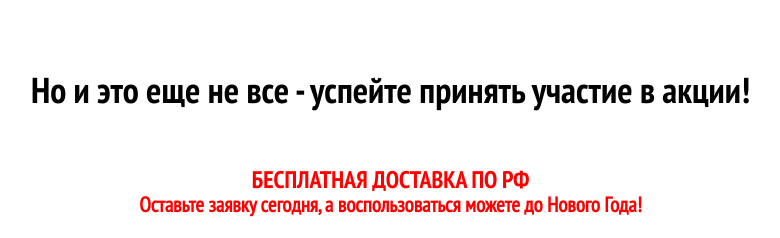
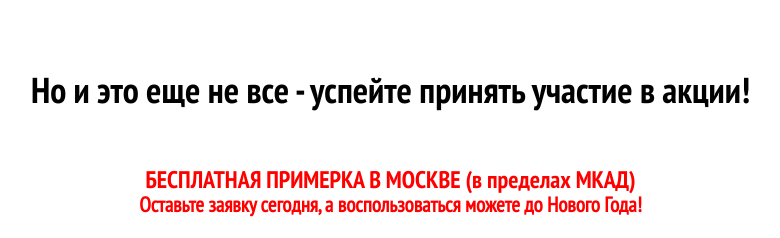
Before and after one commit to RmS-biz/valenki, a PHP site: page / in a window 1280 px wide. Shown: the part 3616-3854 px from the top of the page, without its empty margins (267-1047 px from the left). Run offline with PHP 8.4, Linux system fonts and the light colour scheme; some libraries are stand-ins or nearby versions.

Commit message:
no more free delivery (try 2)
This reverts commit 4b92e970a989df0bfdd701f3427846c5dfdd2874.

```diff
--- a/index.php
+++ b/index.php
@@ -167,7 +167,7 @@ window._fbq.push(['track', '6018637724156', {'value':'0.00','currency':'RUB'}]);
 </div>
 	<table class="lp-wrapper1">
 		<tr class="lp-block2">
-			<td colspan="2"><a href="#free" class="dotted_free">Бесплатная доставка по всей России*</a></td>
+			<td colspan="2"><a href="#free" class="dotted_free">Бесплатная примерка в Москве (в пределах МКАД)*</a></td>
 		</tr>
 		<tr class="lp-block3">
 			<td colspan="2">
@@ -364,7 +364,7 @@ window._fbq.push(['track', '6018637724156', {'value':'0.00','currency':'RUB'}]);
 			<br><br>
 			<h2>Но и это еще не все - успейте принять участие в акции!</h2>
 
-			<h3 class="alarm">БЕСПЛАТНАЯ ДОСТАВКА ПО РФ <br>
+			<h3 class="alarm">БЕСПЛАТНАЯ ПРИМЕРКА В МОСКВЕ (в пределах МКАД) <br>
 			<span>Оставьте заявку сегодня, а воспользоваться можете до Нового Года!</span></h3>
 			<div class="countbox"></div>
 			</p>
@@ -374,14 +374,14 @@ window._fbq.push(['track', '6018637724156', {'value':'0.00','currency':'RUB'}]);
 					<fieldset>
 											<input type="hidden"  name="form_name" value="Хочу бесплатную доставку">
 
-											<div class="form-title_lead">Заявка на бесплатную доставку <span>решение действительно до 1 января 2015 года!</span>
+											<div class="form-title_lead">Заявка на бесплатную примерку <span>решение действительно до 1 января 2016 года!</span>
 
 
 											</div>
 											<input type="text" class="validate" id="name01" name="name01"  placeholder="Представьтесь" title='Укажите ваше имя'>
 											<input type="text" class="validate" id="mobile01" name="mobile01"  placeholder="Контактный телефон или email" title='Укажите как с вами связаться'>
 											<textarea type="text" id="order01" name="order01" placeholder="Укажите, что вы желаете купить."></textarea>
-											<button class="send_button" onclick="yaCounter26187129.reachGoal('lead','get_price'); return true;" rel='lead2'>Хочу бесплатную доставку</button>
+											<button class="send_button" onclick="yaCounter26187129.reachGoal('lead','get_price'); return true;" rel='lead2'>Хочу бесплатную примерку</button>
 											<div class="form-text">Информация ни в коем случае
 																			не будет передана третьим лицам. Запрашиваемая информация
 																			необходима исключительно для связи с вами и улучшения нашего
```
